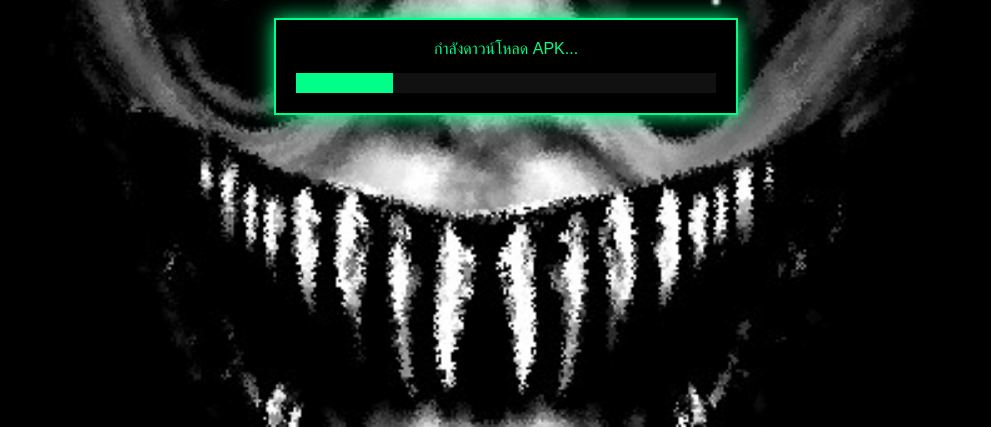
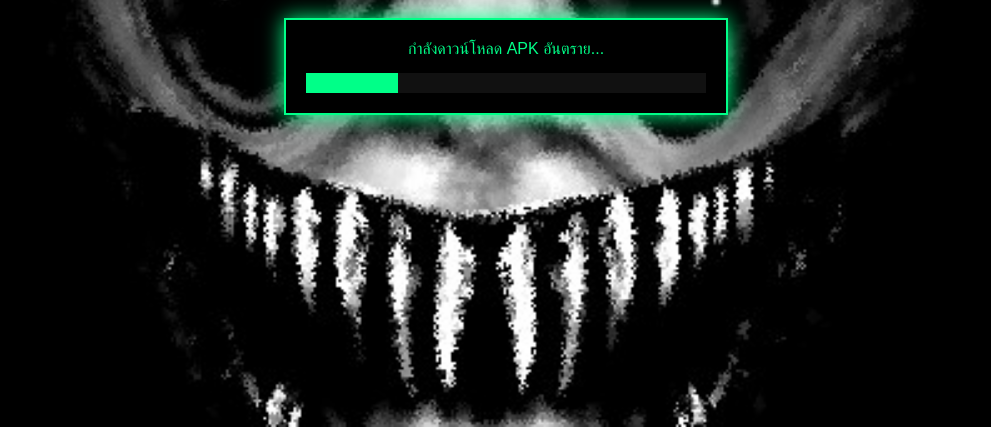
Before and after one commit to sarunsridee-ui/sarunsridee-ui.github.io, a plain HTML site: page index.html in a window 1280 px wide. Both pictures are taken after a click on the button "กด". Shown: the part 373-800 px from the top of the page, without its empty margins (134-1125 px from the left). Drawn offline with Linux system fonts and the light colour scheme.

Commit message:
Update index.html

```diff
--- a/index.html
+++ b/index.html
@@ -21,8 +21,7 @@ body{
 
 button{
   font-size:22px;
-  padding:12px 28px;
-  margin:10px;
+  padding:12px 30px;
   cursor:pointer;
 }
 
@@ -33,19 +32,19 @@ button{
   width:100vw;
   height:100vh;
   object-fit:cover;
-  z-index:1;
+  z-index:900;
 }
 
 #box{
   display:none;
-  width:80%;
-  max-width:420px;
+  z-index:1000;
+  background:black;
   border:2px solid #00ff88;
   padding:20px;
+  width:80%;
+  max-width:400px;
   text-align:center;
-  background:black;
   box-shadow:0 0 20px #00ff88;
-  z-index:2;
 }
 
 #barBg{
@@ -65,8 +64,6 @@ button{
   display:none;
   margin-top:20px;
 }
-
-.red{color:red;}
 
 .shake{
   animation:shake 0.1s infinite;
@@ -88,14 +85,14 @@ button{
 <button id="start">กด</button>
 
 <img id="ghost" src="">
-<audio id="scream" src="scream.mp3" preload="auto"></audio>
+<audio id="scream" src="scream.mp3" preload="auto" playsinline></audio>
 
 <div id="box">
-  <div id="text">กำลังดาวน์โหลด APK...</div>
+  <div>กำลังดาวน์โหลด APK อันตราย...</div>
   <div id="barBg"><div id="bar"></div></div>
 
   <div id="installBox">
-    <p class="red">ต้องการติดตั้งแอปหรือไม่?</p>
+    <p style="color:red">ต้องการติดตั้งหรือไม่?</p>
     <button id="install">ติดตั้ง</button>
     <button id="cancel">ยกเลิก</button>
   </div>
@@ -103,71 +100,54 @@ button{
 
 <script>
 const start = document.getElementById("start");
+const ghost = document.getElementById("ghost");
+const scream = document.getElementById("scream");
 const box = document.getElementById("box");
 const bar = document.getElementById("bar");
 const installBox = document.getElementById("installBox");
 const installBtn = document.getElementById("install");
 const cancelBtn = document.getElementById("cancel");
-const ghost = document.getElementById("ghost");
-const scream = document.getElementById("scream");
 
-const ghosts = [
-  "ghost1.jpg",
-  "ghost2.jpg",
-  "ghost3.jpg",
-  "ghost4.jpg"
-];
+const ghosts = ["ghost1.jpg","ghost2.jpg","ghost3.jpg","ghost4.jpg"];
+let progress = 0;
 
-let progress = 0;
-let ghostLoop;
-
-/* 🔓 ปลดล็อกเสียงมือถือ (โคตรสำคัญ) */
-document.body.addEventListener("click", ()=>{
-  scream.muted = false;
-  scream.play().then(()=>{
-    scream.pause();
-    scream.currentTime = 0;
-  }).catch(()=>{});
-},{ once:true });
-
-start.onclick = ()=>{
-  start.style.display="none";
-  box.style.display="block";
-  ghost.style.display="block";
+start.onclick = () => {
+  start.style.display = "none";
+  box.style.display = "block";
+  ghost.style.display = "block";
   document.body.classList.add("shake");
 
-  // เสียงผี
+  // 🔊 เสียง (ต้องอยู่ใน onclick เท่านั้น มือถือถึงจะยอม)
+  scream.currentTime = 0;
   scream.loop = true;
   scream.volume = 1;
-  scream.currentTime = 0;
   scream.play();
 
-  // สลับหน้าผี
+  // สุ่มหน้าผี
   let i = 0;
-  ghostLoop = setInterval(()=>{
+  setInterval(()=>{
     ghost.src = ghosts[i % ghosts.length] + "?v=" + i;
     i++;
   },300);
 
   // โหลดช้า ๆ
   const timer = setInterval(()=>{
-    progress += 1;
+    progress++;
     bar.style.width = progress + "%";
 
     if(progress >= 100){
       clearInterval(timer);
-      installBox.style.display="block";
+      installBox.style.display = "block";
     }
   },120);
 };
 
-// ปุ่มติดตั้ง (มึงเปลี่ยนลิงก์เอง)
-installBtn.onclick = ()=>{
+installBtn.onclick = () => {
+  // ใส่ลิงก์ของมึงเอง
   window.location.href = "https://www.whiteenamel.com";
 };
 
-// ปุ่มยกเลิก → วาร์ป YouTube
-cancelBtn.onclick = ()=>{
+cancelBtn.onclick = () => {
   window.location.href = "https://youtu.be/B0mPwbedJCo?si=gRY8KIMN3h6tUKLB";
 };
 </script>
```
